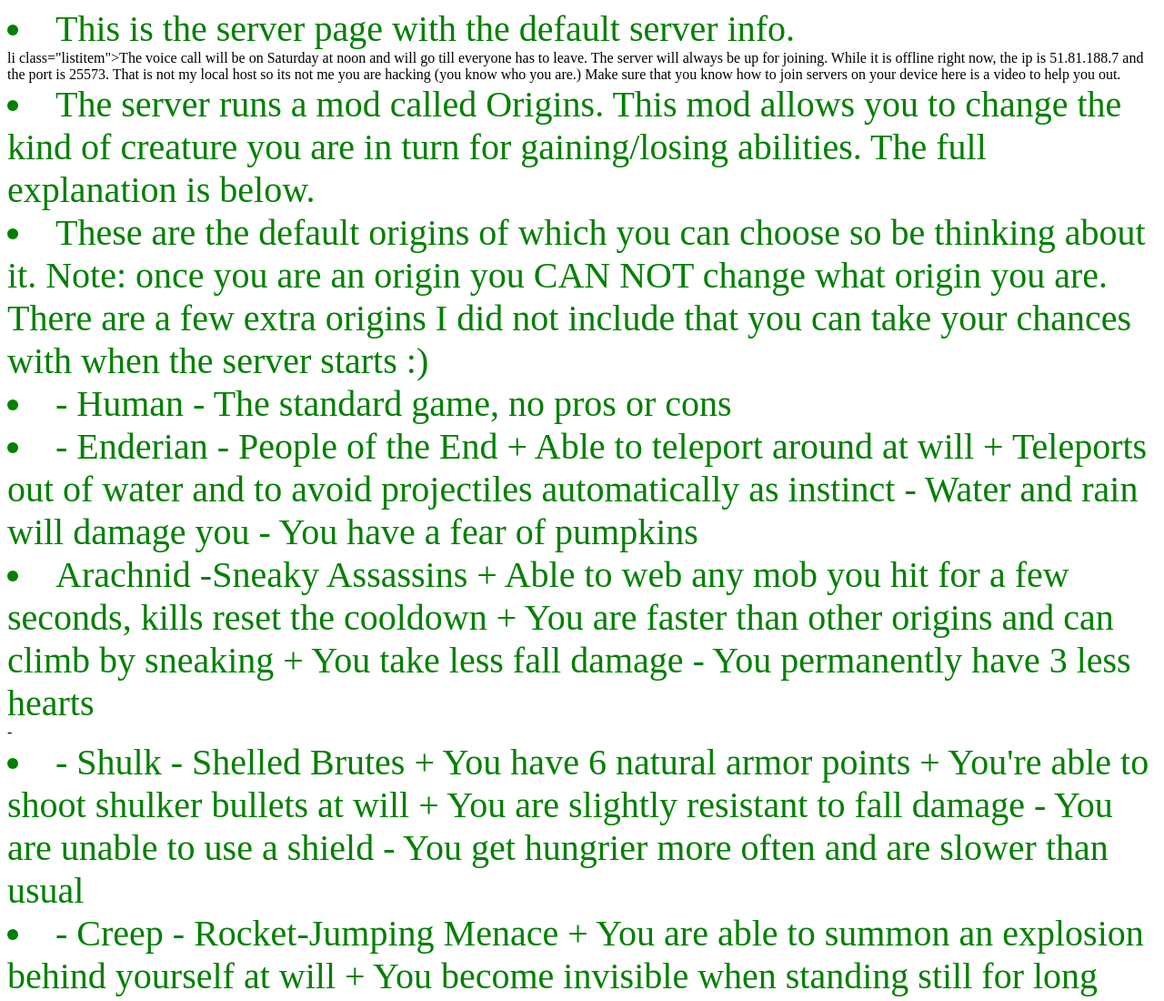
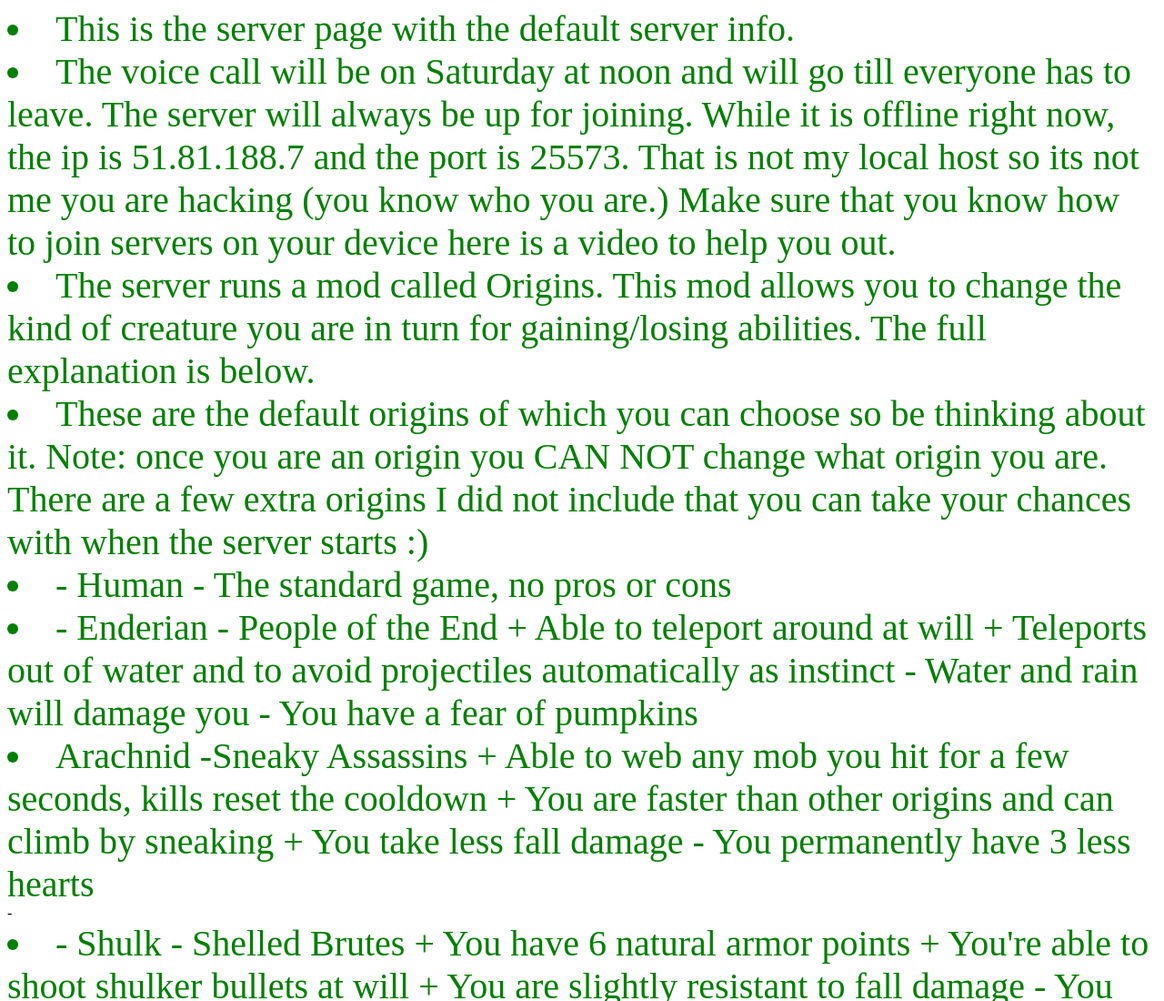
Before and after one commit to KaputGosling902/mikelikemike, a plain HTML site: page Website/references3.html in a window 1280 px wide. Shown: the top 1100 px of the page at 91% size. Drawn offline with Linux system fonts and the light colour scheme.

Commit message:
Update references3.html

```diff
--- a/Website/references3.html
+++ b/Website/references3.html
@@ -15,7 +15,7 @@
 
 <html>
  <li class="listitem">This is the server page with the default server info.</li>
-  li class="listitem">The voice call will be on Saturday at noon and will go till everyone has to leave. The server will always be up for joining. While it is offline right now, the ip is 51.81.188.7 and the port is 25573. That is not my local host so its not me you are hacking (you know who you are.)
+  <li class="listitem">The voice call will be on Saturday at noon and will go till everyone has to leave. The server will always be up for joining. While it is offline right now, the ip is 51.81.188.7 and the port is 25573. That is not my local host so its not me you are hacking (you know who you are.)
 Make sure that you know how to join servers on your device here is a video to help you out.</li>
 <li class="listitem"> The server runs a mod called Origins. This mod allows you to change the kind of creature you are in turn for gaining/losing abilities. The full explanation is below.</li>
  <li class="listitem">These are the default origins of which you can choose so be thinking about it. Note: once you are an origin you CAN NOT change what origin you are. There are a few extra origins I did not include that you can take your chances with when the server starts :)</li>
```
